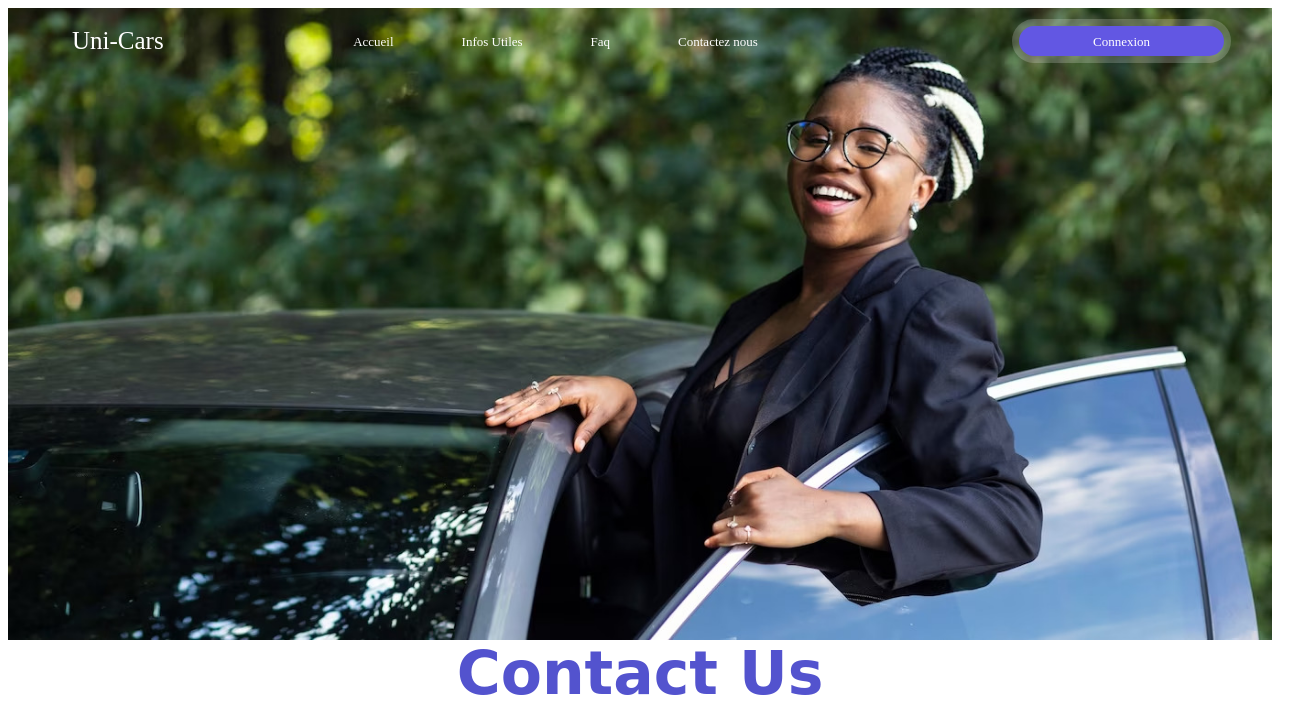
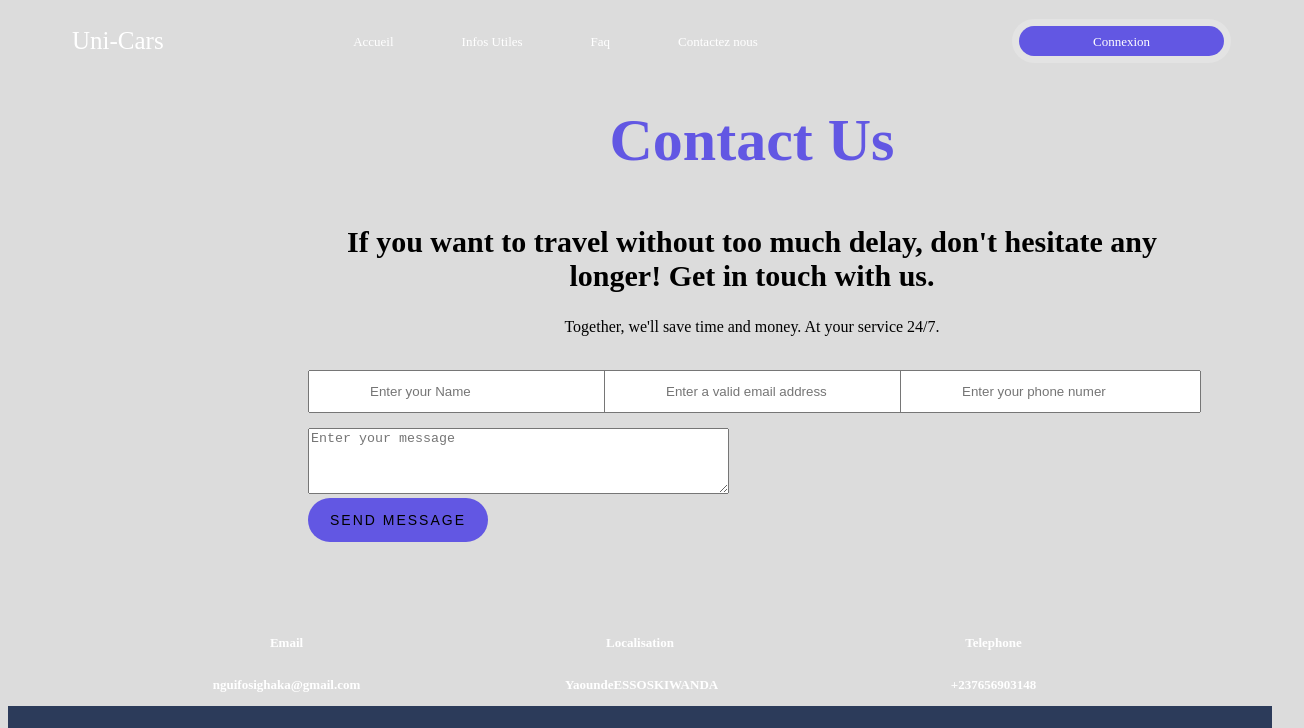
Before and after one commit to MaximeYene/hackathon-Project, a plain HTML site: page contactenous.html in a window 1280 px wide. Shown: the top 728 px of the page, 1304 px wide, since content can reach past the window. Drawn offline with Linux system fonts and the light colour scheme.

Commit message:
suppression de photos

```diff
--- a/assets/css/contacnous.css
+++ b/assets/css/contacnous.css
@@ -1,5 +1,6 @@
 body{
-
+    background-color: gainsboro;
+;
 }
 .navbar {
     width: 100%;
@@ -70,9 +71,9 @@ width: 100%;
 .contact{
 text-align: center;
 font-size: 3.75rem;
-color:rgb(83, 83, 206);
-font-family: cursive;
-margin-top: -6px;
+margin-top: 40px;
+color: #6257e3;
+padding-top: 58px;
 }
 
 .formulairee{
@@ -81,7 +82,6 @@ margin-top: -6px;
 }
 
 .layout-1{
-    background-color: white;
     margin-left: 300px;
     margin-right: 300px;
     margin-bottom: 50px;
@@ -90,6 +90,10 @@ margin-top: -6px;
 
 .form-1{
     align-items: center;
+}
+.group-1{
+    display: grid;
+    align-content: center;
 }
 
 .group-1 input{
@@ -102,21 +106,16 @@ margin-top: -6px;
 .group-4 textarea{
     /* background-color: #e5e5e5; */
     margin-top: 10px;
-    width: 100%;
 }
 .group-5 button{
-background-color:rgb(83, 83, 206);
+background-color:#6257e3;
   border-style: none;
   font-size: 0.875rem;
   text-transform: uppercase;
   letter-spacing: 2px;
   padding: 14px 22px;
   border-radius: 30px;
-    /* background-color: rgb(83, 83, 206);
-    color: white;
-    font-family: cursive;
-    border-radius: 13px;
-    padding: 6px; */
+
 }
 
 .message-avantageux{
@@ -129,7 +128,6 @@ margin: 34px;
 }
 
 .lien-de-contact{
-    background-color: #333333;
     color: white;
     font-size: 13px;
 }
@@ -137,7 +135,6 @@ margin: 34px;
 .service {
     display: flex;
     justify-content: space-evenly;
-    margin: 50px;
     margin-top: 10px;
 }
 
@@ -159,7 +156,7 @@ margin: 34px;
     text-align: center;
 }
 
-
+/*
 .icone-dereseau{
     display: flex;
 }
@@ -180,12 +177,12 @@ margin: 34px;
     justify-content: center;
     margin-left: 32px;
     font-size: 30px;
-}
+} */
 
 
 
 
-@media screen and (max-width: 400px) {
+@media screen and (max-width: 750px) {
     .group-1 .layout-1{
      margin-left: 0px;
      margin-right: 0px;
@@ -193,11 +190,15 @@ margin: 34px;
     .formulairee{
      display: flex;
      flex-direction: column;
+
     }
     .layout-1 .contact{
         font-size: 24px;
     }
     .premierimage img {
+        width: 100%;
+    }
+    .lien-de-contact{
         width: 100%;
     }
 
--- a/contactenous.html
+++ b/contactenous.html
@@ -38,9 +38,6 @@
         <div class="navbar-contact">
             <a href="#">Connexion</a>
         </div>
-    </div>
-    <div class="premierimage">
-        <img src="assets/images/smiley-femme-posant-sa-toute-nouvelle-voiture_23-2148685338.jpeg" alt=" image">
     </div>
 
     <div class="group-1">
@@ -98,12 +95,10 @@
             <div class="service_item">
                 <p class="service-dedails">Telephone</p>
                 <p class="service-dedails">+237656903148</p>
-
-
             </div>
 
         </section>
-
+<!--
         <div class="enfin">
             <div class="icone-dereseau">
                 <div class="icones">
@@ -136,7 +131,7 @@
                 </div>
 
             </div>
-        </div>
+        </div> -->
     </div>
     <div class="footer">
         <div class="footer-container">
```
Also changed, not shown: assets/images/smiley-femme-posant-sa-toute-nouvelle-voiture_23-2148685338.jpeg (deleted).
